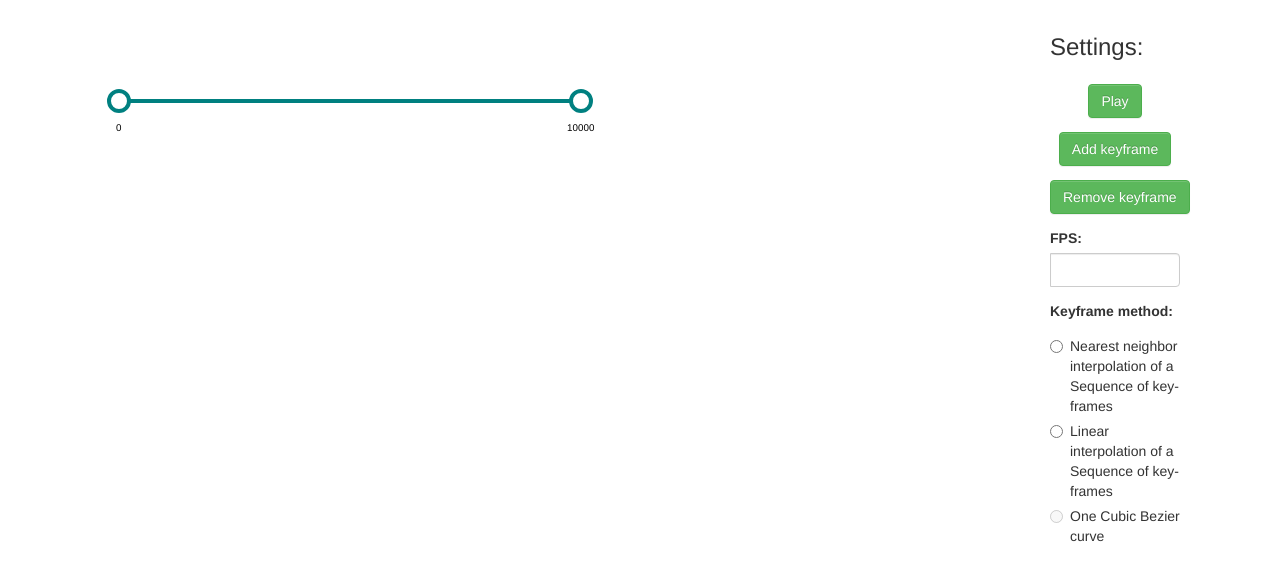
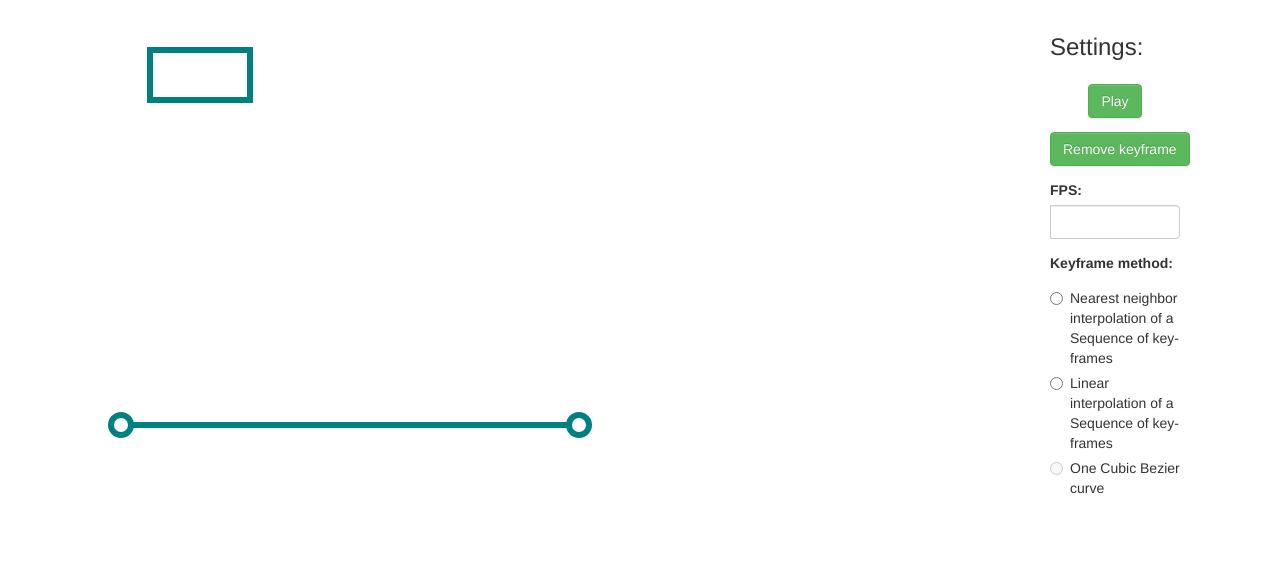
Before and after one commit to Trungi/modelling-c01, a plain HTML site: page index.html in a window 1280 px wide. Drawn offline with nearby package versions, Linux system fonts and the light colour scheme.

Commit message:
fungujuce posuvanie recu

```diff
--- a/index.html
+++ b/index.html
@@ -11,6 +11,7 @@
 		<!-- Latest compiled and minified JavaScript -->
 		<script type="text/javascript" src="js/timeknots-master/src/d3.v2.min.js" ></script>
 		<script type="text/javascript" src="js/timeknots-master/src/timeknots.js" ></script>
+		<script type="text/javascript" src="js/timeknots-master/src/screen.js" ></script>
         <script src="js/backend.js" ></script>
 		<script type="text/javascript" src="js/main.js" ></script>
 
@@ -22,8 +23,8 @@
 	<body>
 		<div class="container">
 			<div class="col-md-10" id="main-div">
-				<div class="col-md-12" id="screen">
-
+				<div class="col-md-12" id="screen-wrapper">
+					<div id="screen"></div>
 				</div>
 				<div class="col-md-12" id="timeline-wrapper">
 					<div id="timelineNonDate"></div>
@@ -35,9 +36,6 @@
 				</div>
 				<div class="col-md-12 align-center">
 					<button class="btn btn-success">Play</button>
-				</div>
-				<div class="col-md-12 align-center">
-					<button class="btn btn-success">Add keyframe</button>
 				</div>
 				<div class="col-md-12 align-center">
 					<button class="btn btn-success">Remove keyframe</button>
--- a/js/backend.js
+++ b/js/backend.js
@@ -18,9 +18,13 @@ var backend = new function() {
 	// TT
 	this.keyframes = [];
 
+	this.getKeyframes = function (){
+		console.log(this.keyframes);
+		return this.keyframes;
+	}
 
 	this.resetKeyframes = function () {
-		keyframes = [{
+		this.keyframes = [{
 			'x': 0,
 			'y': 0,
 			'r': 0,
@@ -28,7 +32,7 @@ var backend = new function() {
 	}
 
 	this.addKeyFrame = function (x, y, r, t) {
-		keyframes[t] = {
+		this.keyframes[t] = {
 			'x': x,
 			'y': y,
 			'r': r,
@@ -36,20 +40,20 @@ var backend = new function() {
 	}
 
 	this.deleteKeyFrame = function (t) {
-		delete keyframes[t];
+		delete this.keyframes[t];
 	}
 
 	this.getPosition = function (t) {
 		// linear interpolation between two keypoints
 		pk = 0;
 
-		sorted = keys(keyframes).sort();
+		sorted = keys(this.keyframes).sort();
 		for (id in sorted) {
 			key = sorted[id];
 
 			if (key > t) {
-				var a = keyframes[pk];
-				var b = keyframes[key];
+				var a = this.keyframes[pk];
+				var b = this.keyframes[key];
 
 				// perform interpolation
 				delta = ((t-pk)/(key-pk));
@@ -67,8 +71,8 @@ var backend = new function() {
 			pk = key;
 		}
 
-		// if position is not between two keyframes, there is no interpolation
-		return keyframes[pk];
+		// if position is not between two this.keyframes, there is no interpolation
+		return this.keyframes[pk];
 	}
 
 	// Initialization
@@ -77,7 +81,7 @@ var backend = new function() {
 	// TEST SCRIPT
 	// addKeyFrame(1, 1, 1, 0.5);
 	// addKeyFrame(1, 1, 1, 1);
-	// console.log(keyframes);
+	// console.log(this.keyframes);
 
 	// console.log(getPosition(0.3));
 
--- a/js/main.js
+++ b/js/main.js
@@ -1,55 +1,59 @@
 $( document ).ready(function() {
-	var fps = 1;
-	var numOfSec = 10000;
-	var time;
-	var widthOfTimeline = 500;
-	var widthOfTimelineCircle = 20;
+	var cfg = {
+		fps: 1,
+		numOfSec: 10000,
+		time: {},
+		widthOfTimeline: 460,
+		widthOfTimelineCircle: 20,
+		activeKeyframeIndex: 0,
+	};
 
-
-	var nonDatedata = [
-		{"value": 0, "name": "0s" },
-		{"value": numOfSec, "name": "10s" }
+	nonDatedata = [
+		{"value": 0, "name": "0s", 'recx': 50, 'recy': 50 },
+		{"value": cfg.numOfSec, "name": "10s", 'recx': 0, 'recy': 0}
 	];
 
 	function playAnimation(){
 		var secCouner = 0;
 		time = setInterval(function(){
-			secCouner += 1000/fps;
-			if(secCouner >= numOfSec) stopPlaying();
-			redrawTimeline();
+			secCouner += 1000/cfg.fps;
+			if(secCouner >= cfg.numOfSec) stopPlaying();
+			Timeline.redraw('#timelineNonDate', nonDatedata);
 		}, 1000/fps);
 	}
 
 	function stopPlaying() {
 		console.log("stop playing !");
-    	clearInterval(time);
-    }
+		clearInterval(cfg.time);
+	}
 
-    function redrawTimeline(){
-		$('#timelineNonDate').empty();
-		TimeKnots.draw("#timelineNonDate", nonDatedata, {dateDimension:false, color: "teal", width:500, showLabels: true, labelFormat: "%Y"});
-    }
-
-    $("#timeline-wrapper").on( "click", ".timeline-event", function(evt) {
- 		console.log("click na keyframe");
- 		console.log($(this));
-
- 		// backend.addKeyFrame(10,10,10,10);
+	$("#timeline-wrapper").on("click", ".timeline-event", function(evt) {
+		$('.timeline-event').attr("class", "timeline-event");
+		$(this).attr("class", "timeline-event active-circle");
+		cfg.activeKeyframeIndex = Timeline.getIndexOfActiveKeyframe($(this), nonDatedata, cfg);
+		Screen.redraw('#screen', nonDatedata[cfg.activeKeyframeIndex]);
 	});
 
 	$("#timeline-wrapper").on( "click", ".timeline-line", function(evt) {
- 		console.log("click na line");
- 		console.log($(this));
-
- 		var e = evt.target;
-        var dim = e.getBoundingClientRect();
-        var x = evt.clientX - dim.left;
-        var y = evt.clientY - dim.top;
-        console.log("x: "+x);
-        console.log("x: "+((x*numOfSec)/widthOfTimeline)+" y:"+y);
-        nonDatedata.push({"value": ((x*numOfSec)/widthOfTimeline), "name": (x/numOfSec/10)+"s" });
-        redrawTimeline();
+		var e = evt.target;
+		var dim = e.getBoundingClientRect();
+		var x = evt.clientX - dim.left;
+		var y = evt.clientY - dim.top;
+		nonDatedata.push({"value": ((x*cfg.numOfSec)/cfg.widthOfTimeline), "name": (((x*cfg.numOfSec)/cfg.widthOfTimeline)/10)+"s" , 'recx': 0, 'recy': 0});
+		Timeline.redraw('#timelineNonDate', nonDatedata);
 	});
 
-    playAnimation();
+	// ulozenie novej pozicie obdlznika pre aktualny frame
+	$("#screen").on( "mouseout", ".rec", function(evt) {
+		nonDatedata[cfg.activeKeyframeIndex].recx = parseFloat(d3.select(".rec").attr("x"));
+		nonDatedata[cfg.activeKeyframeIndex].recy = parseFloat(d3.select(".rec").attr("y"));
+	});
+
+
+	Timeline.redraw('#timelineNonDate', nonDatedata);
+	Screen.redraw('#screen', nonDatedata[0]);
+
+	// playAnimation();
+
+
 });
--- /dev/null
+++ b/js/timeknots-master/src/screen.js
@@ -0,0 +1,36 @@
+var Screen = {
+  draw: function(id, frame, options){
+	    var cfg = {
+	      width: 500,
+	      height: 400,
+	    };
+
+	    var svg = d3.select(id)
+	    			.append('svg')
+	    			.attr("width", cfg.width)
+	    			.attr("height", cfg.height);
+
+	    rec = svg.append("svg:rect")
+			.attr("class", "rec")
+			.attr("x", frame.recx)
+			.attr("y", frame.recy)
+			.attr("width", 100)
+			.attr("height", 50)
+			.style('stroke','teal')
+			.style('stroke-width','6')
+			.style('fill','white')
+			.call(d3.behavior.drag().on("drag", this.move));
+
+	},
+
+	move: function(){
+		d3.select(this)
+			.attr("x", (d3.event.x-50))
+			.attr("y", (d3.event.y-25));
+	},
+
+	redraw: function(id, data){
+		$(id).empty();
+		this.draw(id, data, {dateDimension:false, color: "teal", width:500, showLabels: false, labelFormat: "%Y"});
+	}
+}
--- a/js/timeknots-master/src/timeknots.js
+++ b/js/timeknots-master/src/timeknots.js
@@ -1,10 +1,10 @@
-var TimeKnots = {
+var Timeline = {
   draw: function(id, events, options){
 	var cfg = {
-      width: 600,
-      height: 200,
+	  width: 500,
+	  height: 50,
 	  radius: 10,
-      lineWidth: 4,
+	  lineWidth: 6,
 	  color: "#999",
 	  background: "#FFF",
 	  dateFormat: "%Y/%m/%d %H:%M:%S",
@@ -15,7 +15,6 @@ var TimeKnots = {
 	  seriesColor: d3.scale.category20(),
 	  dateDimension: true
 	};
-
 
 	//default configuration overrid
 	if(options != undefined){
@@ -40,7 +39,7 @@ var TimeKnots = {
 	var svg = d3.select(id).append('svg').attr("width", cfg.width).attr("height", cfg.height);
 	//Calculate times in terms of timestamps
 	if(!cfg.dateDimension){
-      var timestamps = events.map(function(d){return  d.value});//new Date(d.date).getTime()});
+	  var timestamps = events.map(function(d){console.log(d);return  d.value});//new Date(d.date).getTime()});
 	  var maxValue = d3.max(timestamps);
 	  var minValue = d3.min(timestamps);
 	}else{
@@ -64,8 +63,8 @@ var TimeKnots = {
 	.attr("class", "timeline-line")
 	  .attr("x1", 20)
 	.attr("x2", 480)
-    .attr("y1", 100)
-    .attr("y2", 100)
+	.attr("y1", cfg.height/2)
+	.attr("y2", cfg.height/2)
 	.style("stroke", "teal")
 	.style("stroke-width", cfg.lineWidth);
 
@@ -134,32 +133,27 @@ var TimeKnots = {
 		.duration(100)
 	.style("opacity", 0)});
 
-    //Adding start and end labels
-    if(cfg.showLabels != false){
-      if(cfg.dateDimension){
-        var format = d3.time.format(cfg.labelFormat);
-        var startString = format(new Date(minValue));
-        var endString = format(new Date(maxValue));
-      }else{
-        var format = function(d){return d}; //Should I do something else?
-        var startString = minValue;
-        var endString = maxValue;
-      }
-      svg.append("text")
-         .text(startString).style("font-size", "70%")
-         .attr("x", function(d){if(cfg.horizontalLayout){return d3.max([0, (margin-this.getBBox().width/2)])} return Math.floor(this.getBBox().width/2)})
-         .attr("y", function(d){if(cfg.horizontalLayout){return Math.floor(cfg.height/2+(margin+this.getBBox().height))}return margin+this.getBBox().height/2});
-
-      svg.append("text")
-         .text(endString).style("font-size", "70%")
-         .attr("x", function(d){if(cfg.horizontalLayout){return  cfg.width -  d3.max([this.getBBox().width, (margin+this.getBBox().width/2)])} return Math.floor(this.getBBox().width/2)})
-         .attr("y", function(d){if(cfg.horizontalLayout){return Math.floor(cfg.height/2+(margin+this.getBBox().height))}return cfg.height-margin+this.getBBox().height/2})
-    }
-
-
 	svg.on("mousemove", function(){
 		tipPixels = parseInt(tip.style("height").replace("px", ""));
 	return tip.style("top", (d3.event.pageY-tipPixels-margin)+"px").style("left",(d3.event.pageX+20)+"px");})
 	.on("mouseout", function(){return tip.style("opacity", 0).style("top","0px").style("left","0px");});
+  },
+
+	redraw: function(id, data){
+		$(id).empty();
+		this.draw(id, data, {dateDimension:false, color: "teal", width:500, showLabels: false, labelFormat: "%Y"});
+	},
+
+	getIndexOfActiveKeyframe: function(cicle, data, mainConf){
+		var retIndex = -1;
+		var xPos = cicle.attr('cx')*mainConf.numOfSec/mainConf.widthOfTimeline;
+		var offset = mainConf.widthOfTimelineCircle/2*mainConf.numOfSec/mainConf.widthOfTimeline;
+		$.each(data, function( index, value ) {
+
+			if(value.value < xPos + 600 && value.value > xPos - 600){
+				retIndex = index;
+			}
+		});
+		return retIndex;
 	}
 }
--- a/style.css
+++ b/style.css
@@ -5,3 +5,7 @@
 #side-control-panel > div{
 	margin-top: 1em;
 }
+
+.active-circle{
+	fill:red !important;
+}
```
Lines whose indentation alone changed are shown as unchanged.
